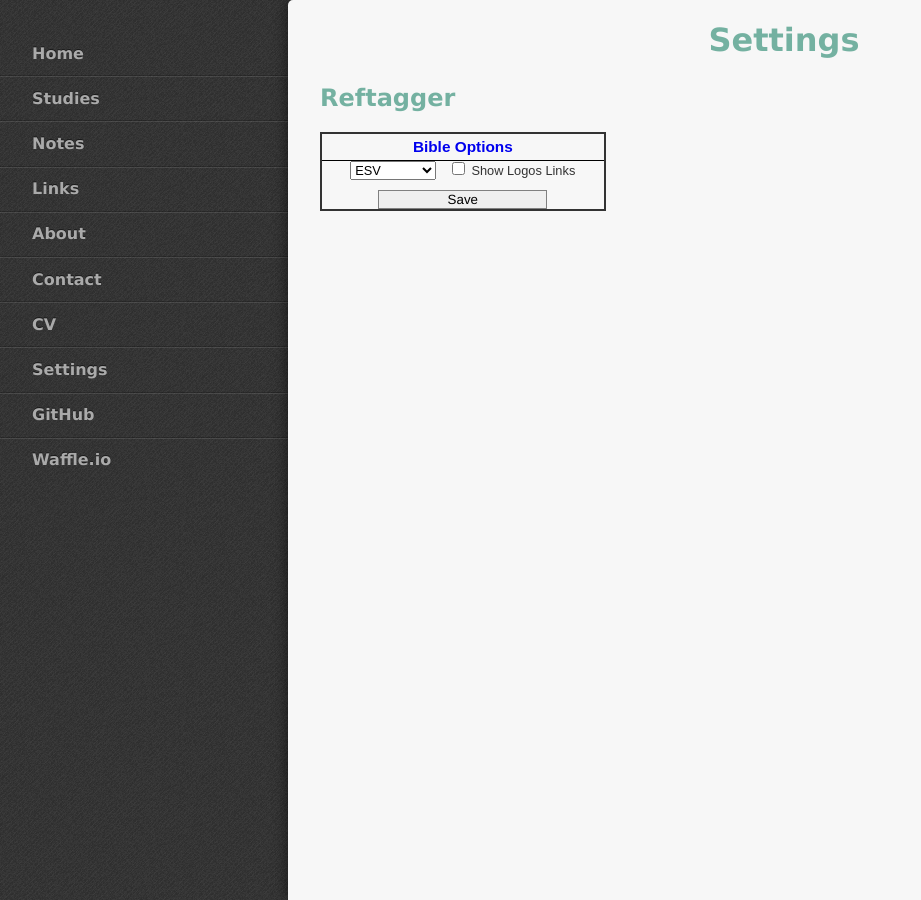
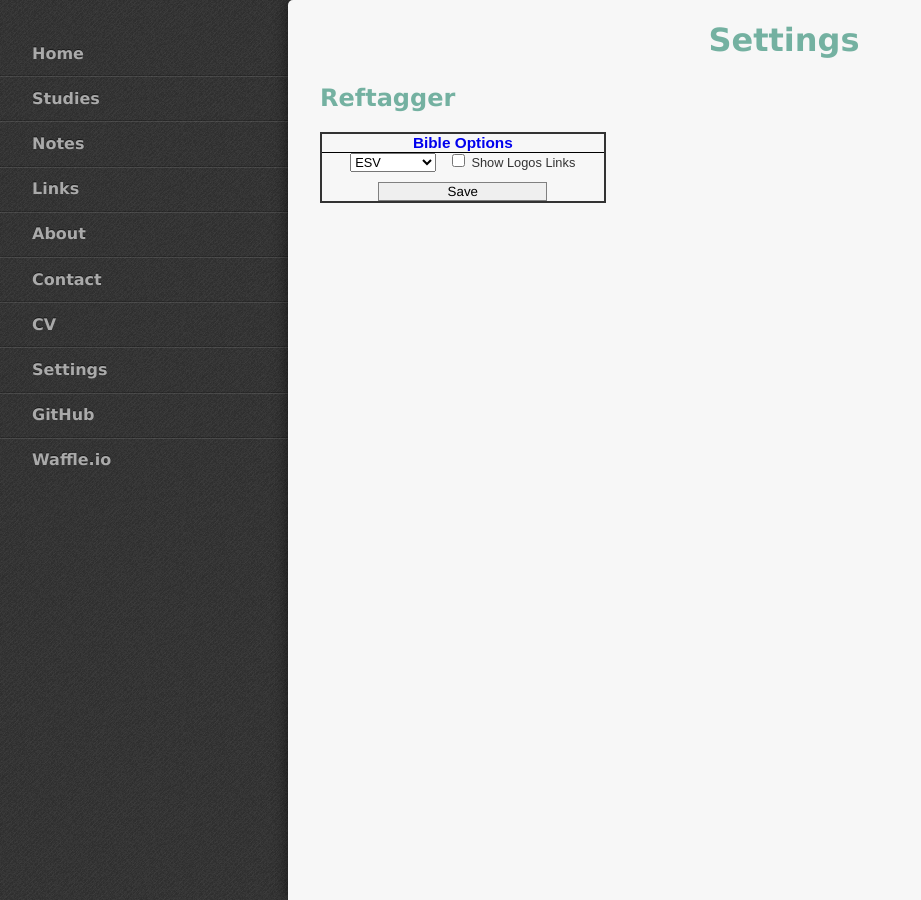
Before and after one commit to StevenTammen/chrya.com, a Jekyll site: the page built from pages/settings.md, in a window 1280 px wide. Shown: the whole page, without its empty margins (0-921 px from the left). Built offline with Jekyll 4.4.1, drawn with Linux system fonts in a browser that asks for light colours.

Commit message:
Update stylesheet.css

```diff
--- a/assets/stylesheets/stylesheet.css
+++ b/assets/stylesheets/stylesheet.css
@@ -405,13 +405,11 @@ th {
     font-size: 120%;
     font-weight: bold;
     border-bottom: solid #000000 1px;
-    padding: 4px;
 }
 
 #lbsSaveContainer, #lbsVersionContainer, #lbsLibronixContainer {
     padding: 4px;
     display: inline;
-    margin-top: 10px;
 }
 
 #lbsSave {
```
